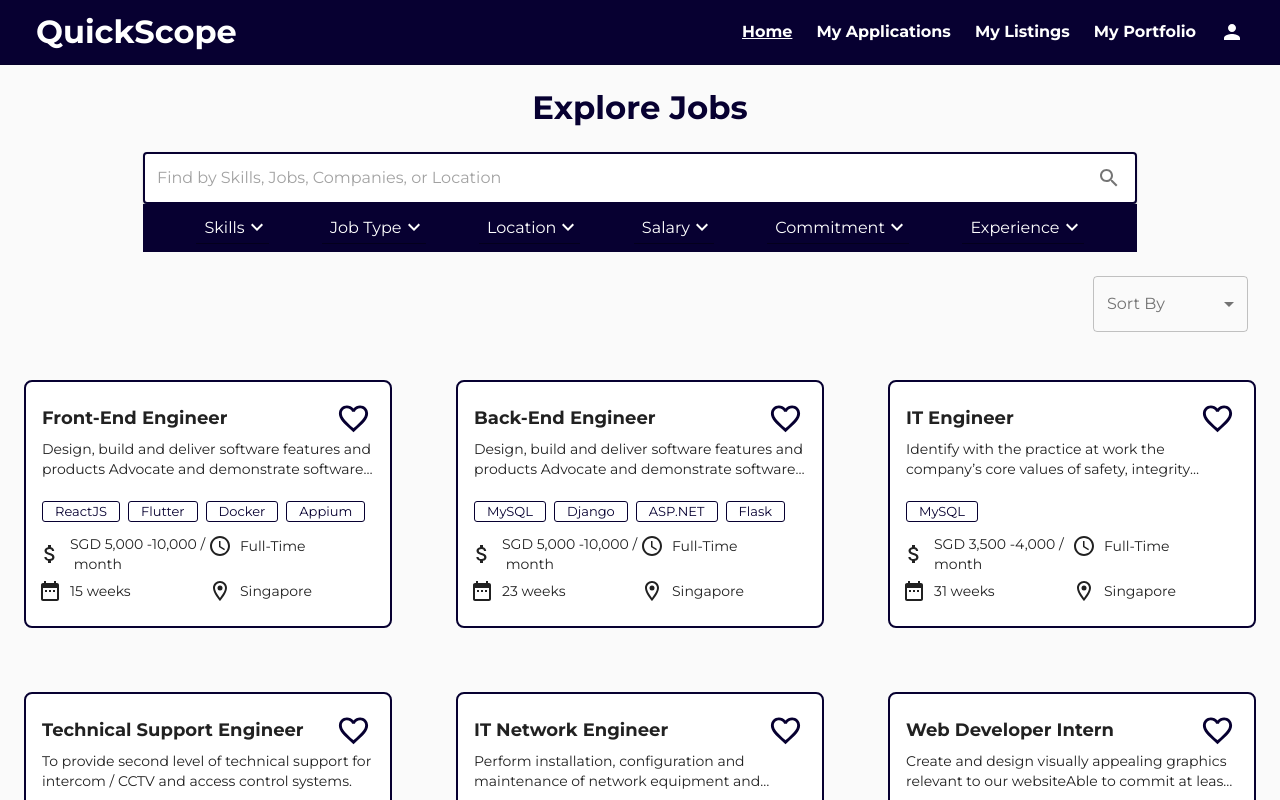
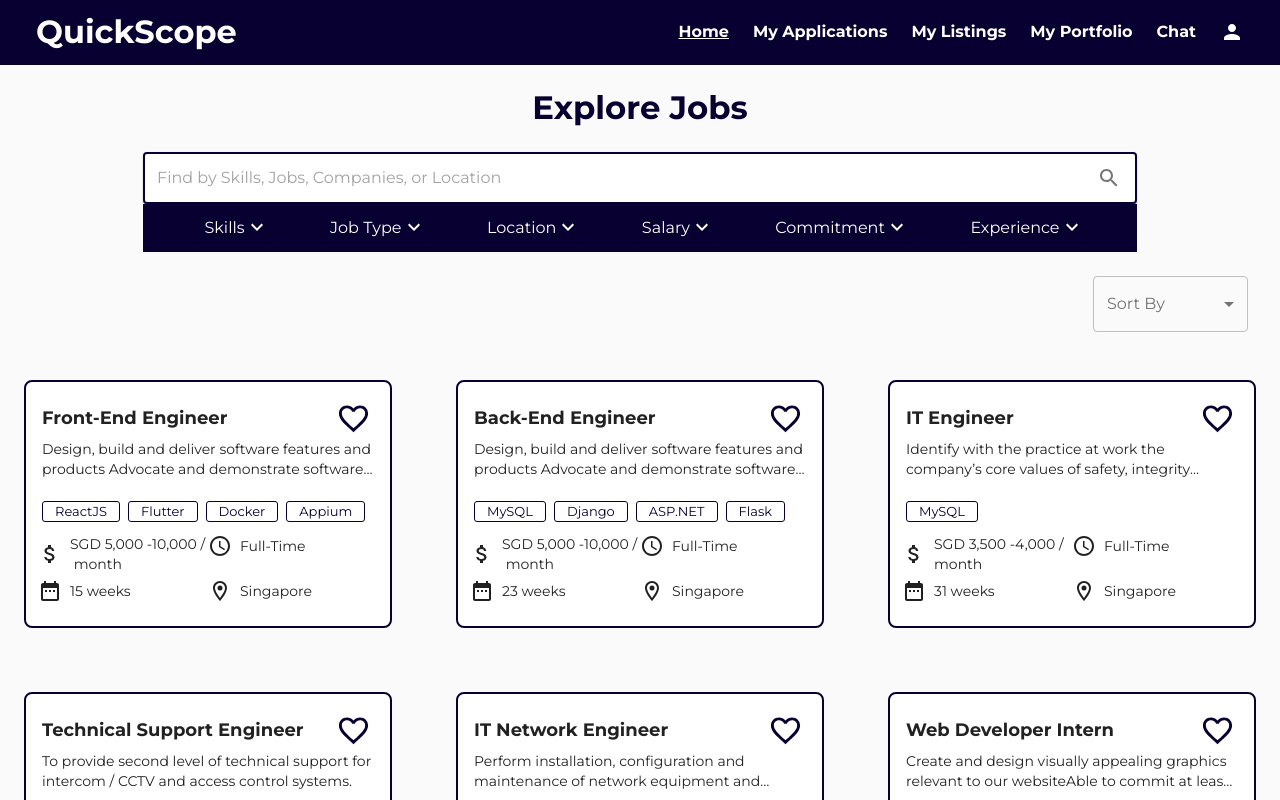
Before and after one commit to nelsontky/quickscope-frontend, a React (Create React App) app: page / in a window 1280 px wide. Shown: the top 800 px of the page. Built offline with nearby package versions, Linux system fonts and the light colour scheme.

Commit message:
Add chat button

```diff
--- a/src/components/TopBar.js
+++ b/src/components/TopBar.js
@@ -111,6 +111,19 @@ export default function TopBar() {
             >
               My Portfolio
             </Typography>
+            <Typography
+              component={Link}
+              className={classes.link}
+              onClick={() => {
+                setSnackbar({
+                  isOpen: true,
+                  message: "Chat function does not work in this demo",
+                  status: "warning",
+                });
+              }}
+            >
+              Chat
+            </Typography>
           </nav>
           {/* TODO LOGIN DETECTION */}
           <IconButton
```
